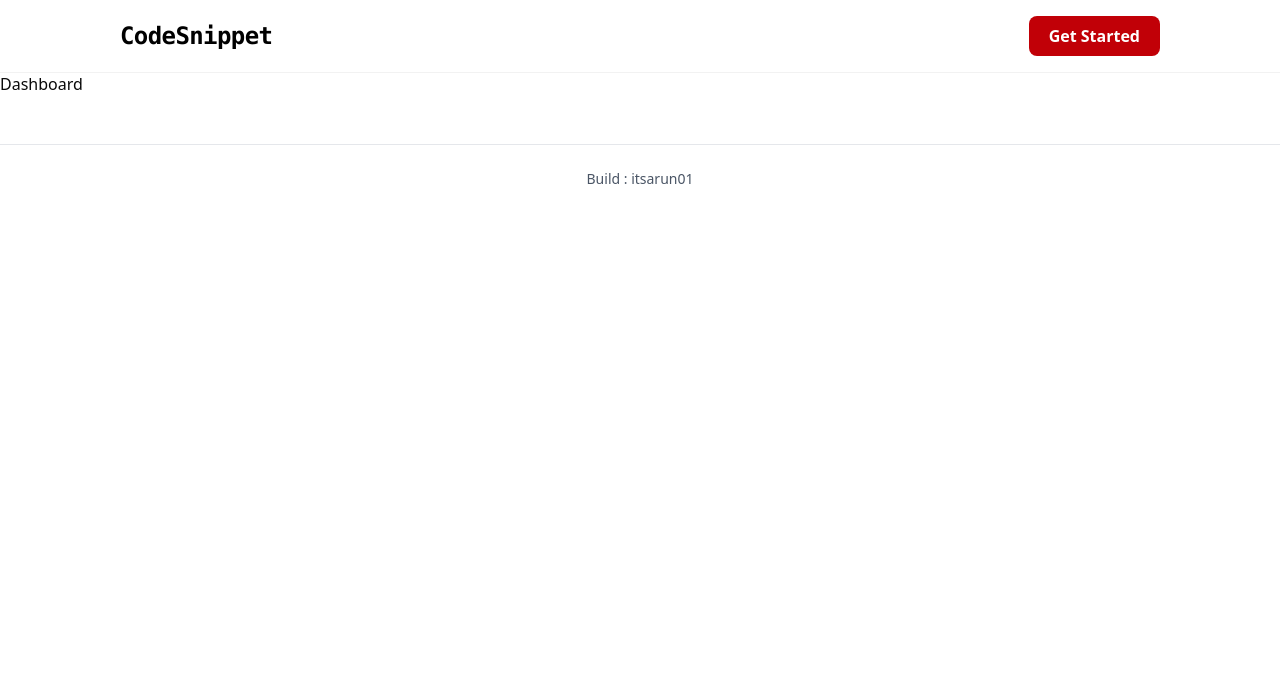
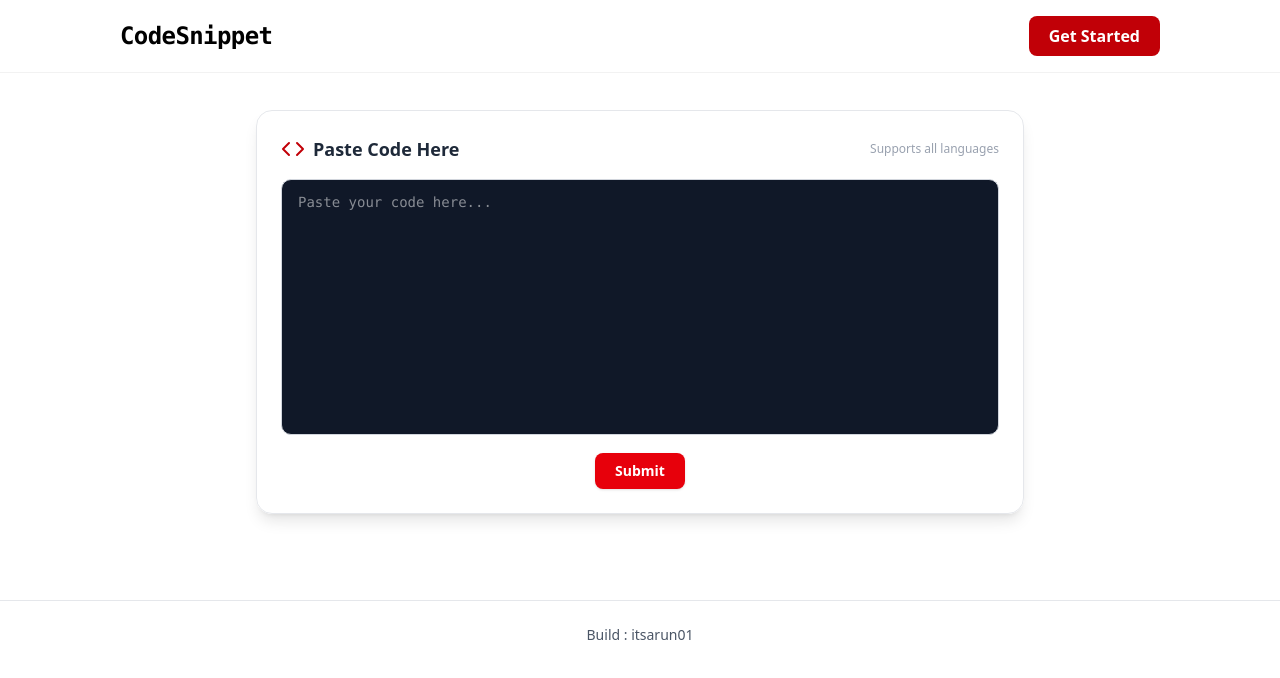
Before and after one commit to Samarjit25/code-snippet, a React (Vite) app: page /dashboard in a window 1280 px wide. Shown: the top 678 px of the page. Built offline with nearby package versions, Linux system fonts and the light colour scheme.

Commit message:
fixed ui in Home section, add code paste section in dashboard

```diff
--- a/src/App.jsx
+++ b/src/App.jsx
@@ -1,5 +1,5 @@
 import {createBrowserRouter, RouterProvider} from "react-router-dom";
-import Dashboard from "./components/pages/Dashboard";
+import Dashboard from "./components/pages/dashboard/Dashboard";
 import Layout from "./components/layout/Layout";
 import Home from "./components/pages/Home";
 
--- a/src/components/HowWorks.jsx
+++ b/src/components/HowWorks.jsx
@@ -15,7 +15,7 @@ const steps = [
 
 const HowWorks = () => {
   return (
-    <section className="flex flex-col lg:flex-row gap-10 w-full max-w-6xl mx-auto p-8 border-t-4 border-red-600 rounded-3xl shadow-lg mb-24 mt-16 bg-white">
+    <section className="flex flex-col lg:flex-row gap-10 w-full max-w-6xl mx-auto p-8 border-t-4 border-red-600 rounded-3xl shadow-lg mb-24 bg-white ">
       <div className="flex-1">
         <span className="text-base font-semibold uppercase tracking-wider text-red-600 border-b-2 border-purple-200 pb-1">
           How It Works
@@ -41,9 +41,9 @@ const HowWorks = () => {
       </div>
       <div className="flex-1 flex items-center justify-center max-lg:hidden">
         <img
-          src="/code-svgrepo-com.svg"
+          src="/application-coding-web-code-write-svgrepo-com.svg"
           alt="Code Snippet Image"
-          className="h-[90%] w-auto rounded-3xl object-cover"
+          className="h-full w-auto rounded-3xl object-cover "
         />
       </div>
     </section>
--- a/src/components/pages/Dashboard.jsx
+++ /dev/null
@@ -1,7 +0,0 @@
-import React from "react";
-
-const Dashboard = () => {
-  return <div>Dashboard</div>;
-};
-
-export default Dashboard;
--- /dev/null
+++ b/src/components/pages/dashboard/Dashboard.jsx
@@ -0,0 +1,12 @@
+import CodeEditor from "./components/CodeEditor";
+
+const Dashboard = () => {
+  return (
+    <div>
+      {/* Code Section  */}
+      <CodeEditor />
+    </div>
+  );
+};
+
+export default Dashboard;
--- /dev/null
+++ b/src/components/pages/dashboard/components/CodeEditor.jsx
@@ -0,0 +1,50 @@
+import {Button} from "@/components/ui/button";
+import {useState} from "react";
+
+const CodeEditor = () => {
+  const [code, setCode] = useState("");
+  return (
+    <div className="flex flex-col items-center justify-center w-full min-h-[60vh] px-2">
+      <div className="bg-white/90 backdrop-blur rounded-2xl p-4 sm:p-6 border border-gray-200 shadow-lg w-full max-w-3xl">
+        <div className="flex items-center justify-between mb-4">
+          <h3 className="text-lg font-bold flex items-center gap-2 text-gray-800">
+            <svg
+              className="w-6 h-6 text-red-700"
+              fill="none"
+              stroke="currentColor"
+              strokeWidth="2"
+              viewBox="0 0 24 24"
+            >
+              <path
+                d="M16 18l6-6-6-6M8 6l-6 6 6 6"
+                strokeLinecap="round"
+                strokeLinejoin="round"
+              />
+            </svg>
+            Paste Code Here
+          </h3>
+          <span className="text-xs text-gray-400 hidden sm:inline">
+            Supports all languages
+          </span>
+        </div>
+        <textarea
+          value={code}
+          onChange={(e) => setCode(e.target.value)}
+          className="w-full h-56 sm:h-64 bg-gray-900 border border-gray-300 rounded-lg px-4 py-3 text-white font-mono text-sm resize-none focus:ring-2 focus:ring-purple-500 focus:border-purple-700 transition"
+          placeholder="Paste your code here..."
+        />
+        <div className="flex justify-center mt-3">
+          <Button
+            className="bg-red-600 hover:bg-red-700 text-white font-semibold px-5 py-2 rounded-md transition text-sm shadow"
+            onClick={() => setCode("")}
+            type="button"
+          >
+            Submit
+          </Button>
+        </div>
+      </div>
+    </div>
+  );
+};
+
+export default CodeEditor;
```
Also changed, not shown: public/application-coding-web-code-write-svgrepo-com.svg (added), public/code-svgrepo-com.svg (deleted).
